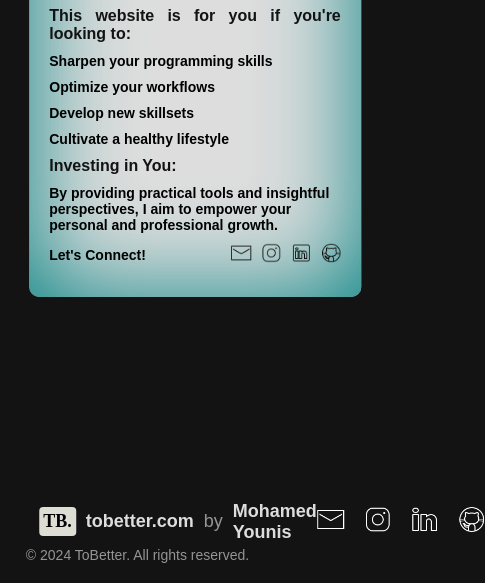
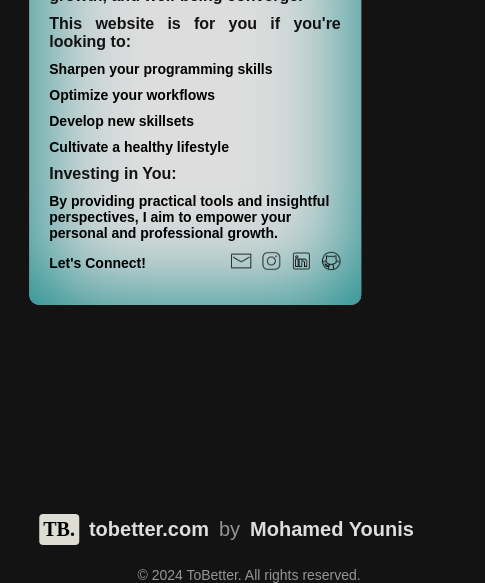
Before and after one commit to MohaDev01/MohaDev01.github.io, a plain HTML site: page about.html in a window 390 px wide. Shown: the part 293-876 px from the top of the page, 485 px wide, since content can reach past the window. Drawn offline with Linux system fonts and the light colour scheme; a web font is replaced by a local one.

Commit message:
Add files via upload

```diff
--- a/about-styles/about.css
+++ b/about-styles/about.css
@@ -72,6 +72,21 @@
   width: 20px;
   height: 20px;
 }
+.mail-platform,
+.instagram-platform,
+.linkedin-platform,
+.github-platform {
+  width: 27px;
+  height: 27px;
+  transition: width 0.15s, height 0.15s;
+}
+.mail-platform:hover,
+.instagram-platform:hover,
+.linkedin-platform:hover,
+.github-platform:hover {
+  width: 30px;
+  height: 30px;
+}
 @media screen and (max-width: 600px) {
   .about-container {
     top: 40%;
--- a/about-styles/footer.css
+++ b/about-styles/footer.css
@@ -35,13 +35,6 @@
   justify-content: center;
   align-items: center;
 }
-.socials-container {
-  display: flex;
-  justify-content: center;
-  align-items: center;
-  margin-right: 10px;
-  column-gap: 20px;
-}
 .web-builder-logo {
   width: 60px;
   height: 40px;
@@ -58,21 +51,6 @@
   font-size: 20px;
   font-weight: bold;
 }
-.mail-platform,
-.instagram-platform,
-.linkedin-platform,
-.github-platform {
-  width: 27px;
-  height: 27px;
-  transition: width 0.15s, height 0.15s;
-}
-.mail-platform:hover,
-.instagram-platform:hover,
-.linkedin-platform:hover,
-.github-platform:hover {
-  width: 30px;
-  height: 30px;
-}
 .copyright-statement {
   display: flex;
   color: rgb(149, 149, 150);
@@ -85,22 +63,22 @@
     padding: 4px 4px 4px 4px;
   }
   .logo-container2 .logo-icon-link {
-    font-size: 18px;
+    font-size: 20px;
   }
   .web-url {
-    font-size: 18px;
+    font-size: 20px;
   }
   .web-builder-socials-container {
     margin-top: 200px;
   }
   .credit-to {
-    font-size: 18px;
+    font-size: 20px;
   }
   .credit-name {
-    font-size: 18px;
+    font-size: 20px;
   }
   .copyright-statement {
-    margin: 0px 0px 0px -115px;
+    margin-top: 90px;
     font-size: 14px;
   }
 }
--- a/about.html
+++ b/about.html
@@ -64,23 +64,8 @@
           <div class="credit-to">by</div>
           <div class="credit-name">Mohamed Younis</div>
         </div>
-        <div class="socials-container">
-          <a href="mailto:tobetter.contact@gmail.com" target="_blank">
-            <img class="mail-platform" src="icons/mail.png" alt="Contact Us">
-          </a>
-          <a href="https://www.instagram.com/tobetterrrr/" target="_blank">
-            <img class="instagram-platform" src="icons/instagram.png" alt="Instagram">
-          </a>
-          <a href="https://www.linkedin.com/in/mohamedabdulrahmanyounis/" target="_blank">
-            <img class="linkedin-platform" src="icons/linkedin.png" alt="LinkedIn">
-          </a>
-          <a href="https://github.com/MohaDev01" target="_blank">
-            <img class="github-platform" src="icons/github.png" alt="GitHub">
-          </a>
-        </div>
+        <div class="copyright-statement">© 2024 ToBetter. All rights reserved.</div>
       </div>
-
-      <div class="copyright-statement">© 2024 ToBetter. All rights reserved.</div>
       </div>
     </div>
   </body>
```
